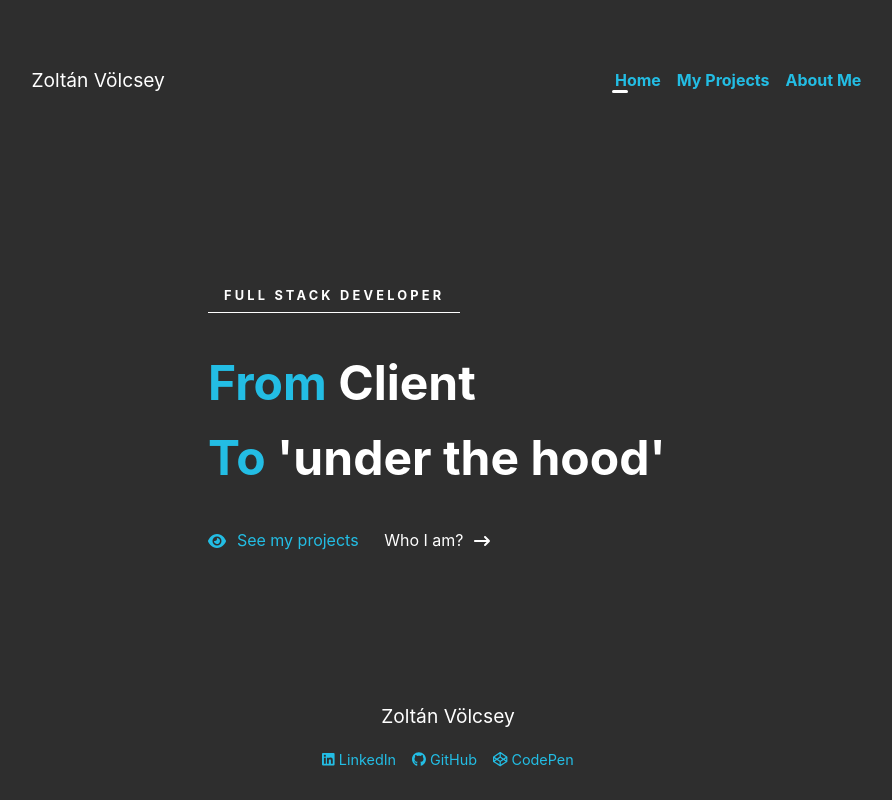
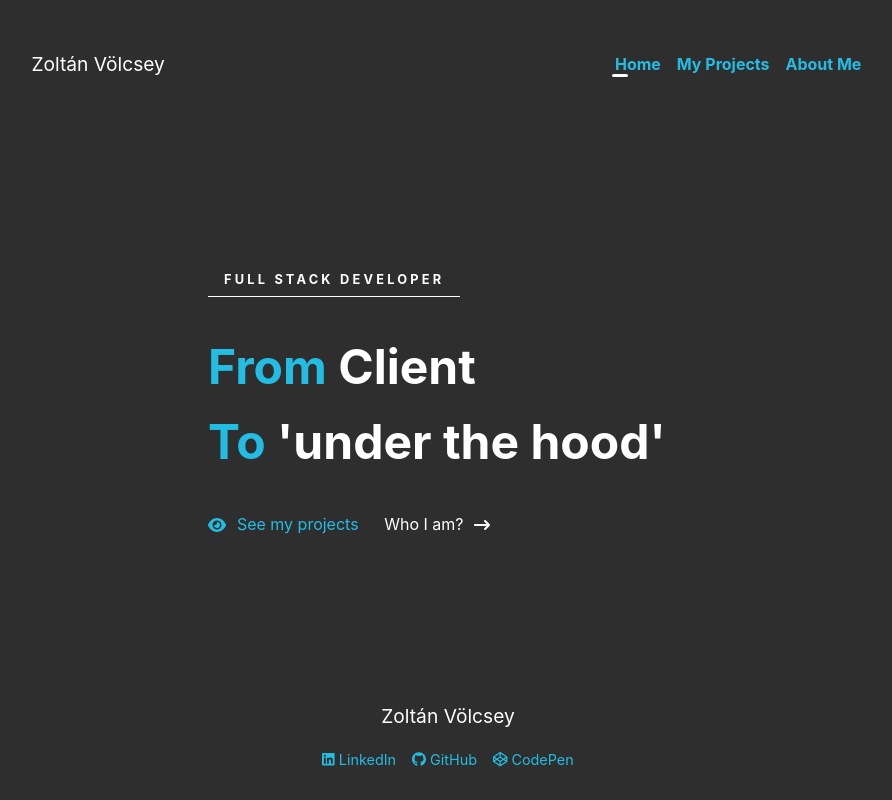
Before and after one commit to zvolcsey/my-portfolio, a React (Create React App) app: page / in a window 1280 px wide. Shown: the whole page, without its empty margins (192-1084 px from the left). Built offline with nearby package versions, Linux system fonts and the light colour scheme.

Commit message:
update index.css

```diff
--- a/src/index.css
+++ b/src/index.css
@@ -8,8 +8,13 @@
   box-sizing: border-box;
 }
 
+html {
+  height: 100vh;
+}
+
 body {
   margin: 0;
+  height: 100vh;
   background: #2e2e2e;
   font-family: -apple-system, BlinkMacSystemFont, 'Poppins', 'Segoe UI',
     'Roboto', 'Oxygen', 'Ubuntu', 'Cantarell', 'Fira Sans', 'Droid Sans',
@@ -21,7 +26,7 @@ body {
 #root {
   height: 100vh;
   display: grid;
-  grid-template-rows: 10rem auto 8rem;
+  grid-template-rows: 8rem auto 8rem;
 }
 
 a {
```
